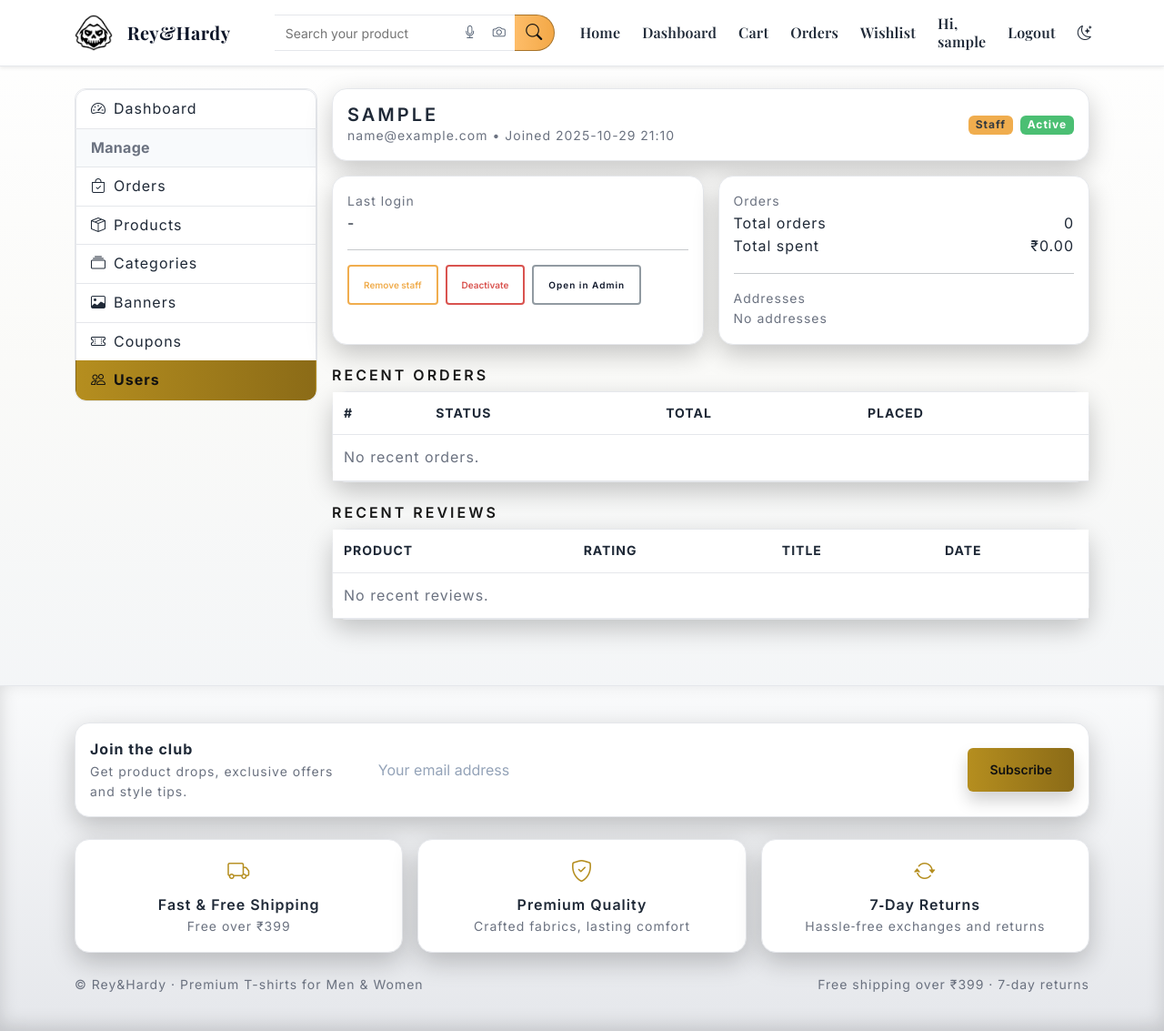
After one commit to sirajkhan776/reyandhardy, a Django app: page /dashboard/users/1/ in a window 1280 px wide. The commit adds this page. Shown: the whole page at 91% size. Run offline with Django 4.2, Linux system fonts and the light colour scheme; the visitor is signed in with stand-in values (Sample User, id 1); data comes from the database, SQL or seed files in the repository; data that the repository does not hold is empty; some libraries are stand-ins or nearby versions.

Commit message:
update features

```diff
--- a/dashboard/urls.py
+++ b/dashboard/urls.py
@@ -17,6 +17,12 @@ urlpatterns = [
     path("dashboard/banners/partial/", views.banners_partial, name="dashboard_banners_partial"),
     path("dashboard/coupons/", views.coupons_list, name="dashboard_coupons"),
     path("dashboard/coupons/partial/", views.coupons_partial, name="dashboard_coupons_partial"),
+    path("dashboard/users/", views.users_list, name="dashboard_users"),
+    path("dashboard/users/partial/", views.users_partial, name="dashboard_users_partial"),
+    path("dashboard/users/<int:pk>/", views.user_detail_admin, name="dashboard_user_detail"),
+    path("dashboard/users/<int:pk>/staff/", views.toggle_user_staff, name="dashboard_user_toggle_staff"),
+    path("dashboard/users/<int:pk>/active/", views.toggle_user_active, name="dashboard_user_toggle_active"),
+    path("dashboard/users.csv", views.users_csv, name="dashboard_users_csv"),
     path("dashboard/categories/new/", views.create_category, name="dashboard_category_new"),
     path("dashboard/products/new/", views.create_product, name="dashboard_product_new"),
     path("dashboard/banners/new/", views.create_banner, name="dashboard_banner_new"),
--- a/dashboard/views.py
+++ b/dashboard/views.py
@@ -13,11 +13,14 @@ import json
 from django.utils import timezone
 from decimal import Decimal
 import random
+from django.views.decorators.http import require_POST
+from django.http import HttpResponse
 
 from orders.models import Order, OrderItem
 from catalog.models import Variant, Product, Category, ProductImage, ProductVideo
 from core.models import Banner
 from coupons.models import Coupon
+from django.contrib.auth import get_user_model
 from .forms import (
     CategoryForm,
     ProductForm,
@@ -603,6 +606,124 @@ def coupons_partial(request):
 
 
 @staff_member_required(login_url="/accounts/login/")
+def users_list(request):
+    User = get_user_model()
+    q = request.GET.get("q", "").strip()
+    staff = request.GET.get("staff", "all")
+    active = request.GET.get("active", "all")
+    qs = User.objects.all()
+    if q:
+        qs = qs.filter(username__icontains=q) | qs.filter(email__icontains=q)
+    if staff in ("yes", "no"):
+        qs = qs.filter(is_staff=(staff == "yes"))
+    if active in ("yes", "no"):
+        qs = qs.filter(is_active=(active == "yes"))
+    users = qs.order_by("-date_joined")[:100]
+    ctx = {
+        "users": users,
+        "q": q,
+        "selected_staff": staff,
+        "selected_active": active,
+        "users_count": User.objects.count(),
+        "staff_count": User.objects.filter(is_staff=True).count(),
+        "active_count": User.objects.filter(is_active=True).count(),
+    }
+    return render(request, "dashboard/users_list.html", ctx)
+
+
+@staff_member_required(login_url="/accounts/login/")
+def users_partial(request):
+    User = get_user_model()
+    q = request.GET.get("q", "").strip()
+    staff = request.GET.get("staff", "all")
+    active = request.GET.get("active", "all")
+    qs = User.objects.all()
+    if q:
+        qs = qs.filter(username__icontains=q) | qs.filter(email__icontains=q)
+    if staff in ("yes", "no"):
+        qs = qs.filter(is_staff=(staff == "yes"))
+    if active in ("yes", "no"):
+        qs = qs.filter(is_active=(active == "yes"))
+    users = qs.order_by("-date_joined")[:100]
+    rows_html = render_to_string("dashboard/_users_rows.html", {"users": users}, request=request)
+    return JsonResponse({"rows_html": rows_html})
+
+
+@staff_member_required(login_url="/accounts/login/")
+def user_detail_admin(request, pk: int):
+    User = get_user_model()
+    user = get_object_or_404(User, pk=pk)
+    recent_orders = Order.objects.filter(user=user).order_by('-created_at')[:10]
+    total_orders = Order.objects.filter(user=user).count()
+    total_spent = Order.objects.filter(user=user, status__in=["paid","shipped","delivered"]).aggregate(s=Sum('total_amount')).get('s') or 0
+    addrs = user.addresses.all() if hasattr(user, 'addresses') else []
+    profile = getattr(user, 'profile', None)
+    from reviews.models import Review
+    recent_reviews = Review.objects.filter(user=user).select_related('product').order_by('-created_at')[:5]
+    return render(request, 'dashboard/user_detail.html', {
+        'u': user,
+        'recent_orders': recent_orders,
+        'total_orders': total_orders,
+        'total_spent': total_spent,
+        'addresses': addrs,
+        'profile': profile,
+        'recent_reviews': recent_reviews,
+    })
+
+
+@staff_member_required(login_url="/accounts/login/")
+@require_POST
+def toggle_user_staff(request, pk: int):
+    User = get_user_model()
+    user = get_object_or_404(User, pk=pk)
+    if user.pk == request.user.pk and user.is_staff:
+        # prevent locking yourself out
+        if request.headers.get('x-requested-with') == 'XMLHttpRequest':
+            return JsonResponse({'ok': False, 'error': 'cannot_change_self'}, status=400)
+        messages.error(request, "You cannot change your own staff status.")
+        return redirect('dashboard_users')
+    user.is_staff = not user.is_staff
+    user.save(update_fields=['is_staff'])
+    if request.headers.get('x-requested-with') == 'XMLHttpRequest':
+        return JsonResponse({'ok': True, 'is_staff': user.is_staff})
+    return redirect('dashboard_users')
+
+
+@staff_member_required(login_url="/accounts/login/")
+@require_POST
+def toggle_user_active(request, pk: int):
+    User = get_user_model()
+    user = get_object_or_404(User, pk=pk)
+    if user.pk == request.user.pk and user.is_active:
+        if request.headers.get('x-requested-with') == 'XMLHttpRequest':
+            return JsonResponse({'ok': False, 'error': 'cannot_change_self'}, status=400)
+        messages.error(request, "You cannot deactivate your own account.")
+        return redirect('dashboard_users')
+    user.is_active = not user.is_active
+    user.save(update_fields=['is_active'])
+    if request.headers.get('x-requested-with') == 'XMLHttpRequest':
+        return JsonResponse({'ok': True, 'is_active': user.is_active})
+    return redirect('dashboard_users')
+
+
+@staff_member_required(login_url="/accounts/login/")
+def users_csv(request):
+    User = get_user_model()
+    q = request.GET.get('q', '').strip()
+    qs = User.objects.all()
+    if q:
+        qs = qs.filter(username__icontains=q) | qs.filter(email__icontains=q)
+    resp = HttpResponse(content_type='text/csv')
+    resp['Content-Disposition'] = 'attachment; filename="users.csv"'
+    import csv
+    w = csv.writer(resp)
+    w.writerow(['id','username','email','is_staff','is_active','date_joined','last_login'])
+    for u in qs.order_by('-date_joined'):
+        w.writerow([u.id, u.username, u.email or '', u.is_staff, u.is_active, u.date_joined, u.last_login or ''])
+    return resp
+
+
+@staff_member_required(login_url="/accounts/login/")
 def create_coupon(request):
     from .forms import CouponForm
     if request.method == "POST":
--- a/static/js/list_ajax.js
+++ b/static/js/list_ajax.js
@@ -13,17 +13,21 @@
 
   async function refresh(){
     if (!form || !tbody) return;
+    container.classList.add('loading');
     const params = new URLSearchParams(new FormData(form)).toString();
     const url = `${endpoint}${params ? ('?' + params) : ''}`;
     const resp = await fetch(url, {credentials: 'same-origin'});
     if (!resp.ok) return;
     const data = await resp.json();
     if (data.rows_html) tbody.innerHTML = data.rows_html;
+    container.classList.remove('loading');
   }
 
   if (form){
     form.addEventListener('submit', function(ev){ ev.preventDefault(); refresh(); });
     const q = form.elements['q'];
     if (q){ q.addEventListener('input', debounce(()=>refresh(), 250)); }
+    // Auto-refresh when selects change (filters)
+    form.querySelectorAll('select').forEach(sel => sel.addEventListener('change', refresh));
   }
 })();
--- a/templates/dashboard/_nav.html
+++ b/templates/dashboard/_nav.html
@@ -11,6 +11,7 @@
   <a class="list-group-item list-group-item-action{% if path|slice:':22' == '/dashboard/categories/' %} active{% endif %}" href="/dashboard/categories/"><i class="bi bi-collection me-2"></i>Categories</a>
   <a class="list-group-item list-group-item-action{% if path|slice:':20' == '/dashboard/banners/' %} active{% endif %}" href="/dashboard/banners/"><i class="bi bi-image me-2"></i>Banners</a>
   <a class="list-group-item list-group-item-action{% if path|slice:':20' == '/dashboard/coupons/' %} active{% endif %}" href="/dashboard/coupons/"><i class="bi bi-ticket-perforated me-2"></i>Coupons</a>
+  <a class="list-group-item list-group-item-action{% if path|slice:':17' == '/dashboard/users/' %} active{% endif %}" href="/dashboard/users/"><i class="bi bi-people me-2"></i>Users</a>
 
 </aside>
 </div>
--- a/templates/dashboard/banner_form.html
+++ b/templates/dashboard/banner_form.html
@@ -17,7 +17,7 @@
         <div class="col-md-3">{{ form.sort_order.label_tag }}{{ form.sort_order }}</div>
       </div>
       <small class="text-muted mt-2">Tip: Use short, muted videos for faster load. Prefer MP4/WebM under 20MB.</small>
-      <div class="mt-3">
+      <div class="mt-3 sticky-actions">
         <button class="btn btn-primary" type="submit">{{ submit_label|default:"Create" }}</button>
         <a class="btn btn-outline-secondary" href="/dashboard/">Cancel</a>
       </div>
--- a/templates/dashboard/category_form.html
+++ b/templates/dashboard/category_form.html
@@ -12,7 +12,7 @@
         <div class="col-md-6">{{ form.thumbnail.label_tag }}{{ form.thumbnail }}</div>
         <div class="col-md-6">{{ form.thumbnail_url.label_tag }}{{ form.thumbnail_url }}</div>
       </div>
-      <div class="mt-3">
+      <div class="mt-3 sticky-actions">
         <button class="btn btn-primary" type="submit">{{ submit_label|default:"Create" }}</button>
         <a class="btn btn-outline-secondary" href="/dashboard/">Cancel</a>
       </div>
--- a/templates/dashboard/order_form.html
+++ b/templates/dashboard/order_form.html
@@ -59,7 +59,7 @@
           <div class="col-md-1 text-end">{% if formset.can_delete %}{{ formset.empty_form.DELETE }}{% endif %}</div>
         </div>
       </template>
-      <div class="mt-3">
+      <div class="mt-3 sticky-actions">
         <button class="btn btn-primary" type="submit">{{ submit_label|default:"Create Order" }}</button>
         <a class="btn btn-outline-secondary" href="/dashboard/">Cancel</a>
       </div>
--- a/templates/dashboard/product_form.html
+++ b/templates/dashboard/product_form.html
@@ -147,7 +147,7 @@
         </div>
       </template>
 
-      <div class="mt-3">
+      <div class="mt-3 sticky-actions">
         <button class="btn btn-primary" type="submit">{{ submit_label|default:"Create Product" }}</button>
         <a class="btn btn-outline-secondary" href="/dashboard/products/">Cancel</a>
       </div>
--- /dev/null
+++ b/templates/dashboard/user_detail.html
@@ -0,0 +1,109 @@
+{% extends "base.html" %}
+{% block content %}
+<div class="row g-3">
+  <div class="col-md-3">{% include "dashboard/_nav.html" %}</div>
+  <div class="col-md-9">
+    <div class="card mb-3">
+      <div class="card-body d-flex align-items-center justify-content-between">
+        <div>
+          <h4 class="m-0">{{ u.username }}</h4>
+          <div class="text-muted small">{{ u.email|default:'(no email)' }} • Joined {{ u.date_joined|date:"Y-m-d H:i" }}</div>
+        </div>
+        <div class="d-flex align-items-center gap-2">
+          {% if u.is_staff %}<span class="badge bg-warning text-dark">Staff</span>{% endif %}
+          {% if u.is_active %}<span class="badge bg-success">Active</span>{% else %}<span class="badge bg-secondary">Inactive</span>{% endif %}
+        </div>
+      </div>
+    </div>
+
+    <div class="row g-3">
+      <div class="col-md-6">
+        <div class="card h-100"><div class="card-body">
+          <div class="d-flex align-items-center gap-3">
+            {% if profile and profile.avatar %}
+              <img src="{{ profile.avatar.url }}" alt="Avatar" width="56" height="56" style="object-fit:cover;border-radius:999px;" />
+            {% endif %}
+            <div>
+              <div class="text-muted small">Last login</div>
+              <div>{% if u.last_login %}{{ u.last_login|date:"Y-m-d H:i" }}{% else %}-{% endif %}</div>
+            </div>
+          </div>
+          {% if profile %}
+          <hr />
+          <div class="text-muted small">Profile</div>
+          <div class="small">Phone: {{ profile.phone|default:'-' }}</div>
+          <div class="small">Interests: {{ profile.interests|default:'-' }}</div>
+          {% endif %}
+          <hr />
+          <div class="d-flex gap-2">
+            <form method="post" action="/dashboard/users/{{ u.id }}/staff/">
+              {% csrf_token %}
+              <button class="btn btn-sm {% if u.is_staff %}btn-outline-warning{% else %}btn-outline-primary{% endif %}" type="submit">{% if u.is_staff %}Remove staff{% else %}Make staff{% endif %}</button>
+            </form>
+            <form method="post" action="/dashboard/users/{{ u.id }}/active/">
+              {% csrf_token %}
+              <button class="btn btn-sm {% if u.is_active %}btn-outline-danger{% else %}btn-outline-success{% endif %}" type="submit">{% if u.is_active %}Deactivate{% else %}Activate{% endif %}</button>
+            </form>
+            <a href="/admin/auth/user/{{ u.id }}/change/" target="_blank" class="btn btn-sm btn-outline-secondary">Open in Admin</a>
+          </div>
+        </div></div>
+      </div>
+      <div class="col-md-6">
+        <div class="card h-100"><div class="card-body">
+          <div class="text-muted small">Orders</div>
+          <div class="d-flex justify-content-between"><span>Total orders</span><span>{{ total_orders }}</span></div>
+          <div class="d-flex justify-content-between"><span>Total spent</span><span>{{ CURRENCY_SYMBOL }}{{ total_spent|floatformat:2 }}</span></div>
+          <hr />
+          <div class="text-muted small">Addresses</div>
+          {% for a in addresses %}
+            <div class="small mb-1">{% if a.is_default %}<span class="badge bg-primary me-1">Default</span>{% endif %} {{ a.full_name }}, {{ a.address_line1 }}{% if a.address_line2 %}, {{ a.address_line2 }}{% endif %}, {{ a.city }} {{ a.postal_code }}</div>
+          {% empty %}
+            <div class="text-muted small">No addresses</div>
+          {% endfor %}
+        </div></div>
+      </div>
+    </div>
+
+    <h5 class="mt-4">Recent Orders</h5>
+    <div class="card">
+      <div class="table-responsive">
+        <table class="table table-sm align-middle mb-0 dash-table">
+          <thead class="table-light"><tr><th>#</th><th>Status</th><th>Total</th><th>Placed</th></tr></thead>
+          <tbody>
+            {% for o in recent_orders %}
+              <tr>
+                <td><a href="/dashboard/orders/{{ o.id }}/" class="text-decoration-none">{{ o.order_number }}</a></td>
+                <td>{{ o.get_status_display }}</td>
+                <td>{{ CURRENCY_SYMBOL }}{{ o.total_amount|floatformat:2 }}</td>
+                <td>{{ o.created_at|date:"Y-m-d H:i" }}</td>
+              </tr>
+            {% empty %}
+              <tr><td colspan="4" class="text-muted">No recent orders.</td></tr>
+            {% endfor %}
+          </tbody>
+        </table>
+      </div>
+    </div>
+    <h5 class="mt-4">Recent Reviews</h5>
+    <div class="card">
+      <div class="table-responsive">
+        <table class="table table-sm align-middle mb-0 dash-table">
+          <thead class="table-light"><tr><th>Product</th><th>Rating</th><th>Title</th><th>Date</th></tr></thead>
+          <tbody>
+            {% for r in recent_reviews %}
+              <tr>
+                <td>{{ r.product.name }}</td>
+                <td>{{ r.rating }}★</td>
+                <td>{{ r.title|default:'-' }}</td>
+                <td>{{ r.created_at|date:"Y-m-d" }}</td>
+              </tr>
+            {% empty %}
+              <tr><td colspan="4" class="text-muted">No recent reviews.</td></tr>
+            {% endfor %}
+          </tbody>
+        </table>
+      </div>
+    </div>
+  </div>
+</div>
+{% endblock %}
```
Also changed, not shown: static/css/theme.css (+27 -3 lines), static/js/users_ajax.js (added, +71 -0 lines), templates/dashboard/_users_rows.html (added, +29 -0 lines), templates/dashboard/users_list.html (added, +53 -0 lines).
